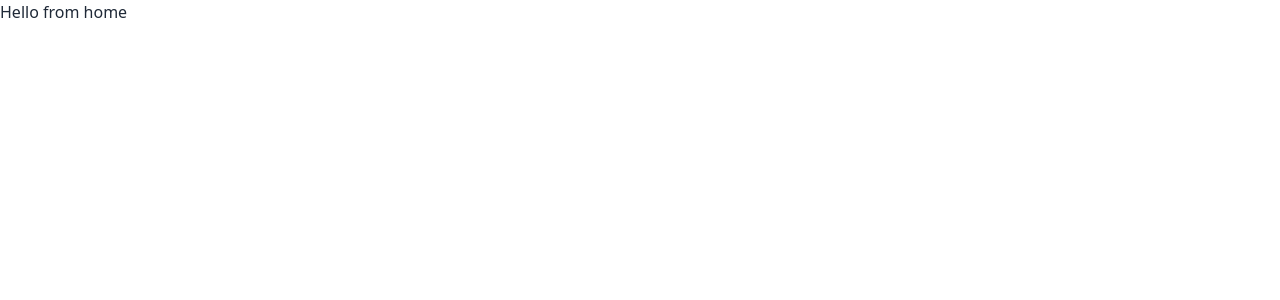
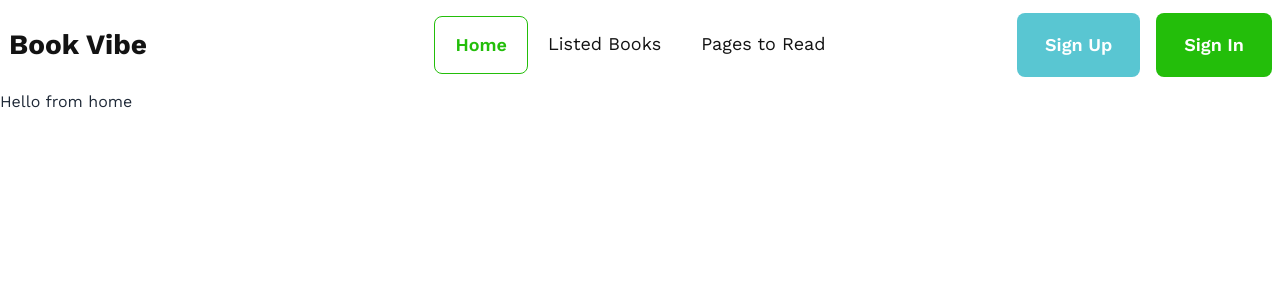
Before and after one commit to riponmondalbd/book-review, a React (Vite) app: page / in a window 1280 px wide. Shown: the top 300 px of the page. Built offline with nearby package versions, Linux system fonts and the light colour scheme; a web font is replaced by a local one.

Commit message:
complete navbar also responsive

```diff
--- a/src/components/ErrorPage/ErrorPage.jsx
+++ b/src/components/ErrorPage/ErrorPage.jsx
@@ -11,7 +11,7 @@ const ErrorPage = () => {
       </p>
       <div>
         <Link to={-1}>
-          <button className="btn text-white font-semibold text-xl bg-[#23BE0A]">
+          <button className="btn text-[#23BE0A] bg-white font-semibold text-lg border border-[#23BE0A]">
             Go Back
           </button>
         </Link>
--- /dev/null
+++ b/src/components/Navbar/Navbar.jsx
@@ -0,0 +1,101 @@
+import { NavLink } from "react-router-dom";
+
+const Navbar = () => {
+  const link = (
+    <>
+      <li>
+        <NavLink
+          to={"/"}
+          className={({ isActive, isPending }) =>
+            isPending
+              ? "pending"
+              : isActive
+              ? "bg-white text-[#23BE0A] border border-[#23BE0A] text-lg font-semibold py-[14px] px-[20px]"
+              : "text-[#131313] text-lg font-normal py-[14px] px-[20px]"
+          }
+        >
+          Home
+        </NavLink>
+      </li>
+      <li>
+        <NavLink
+          to={"/listed-books"}
+          className={({ isActive, isPending }) =>
+            isPending
+              ? "pending"
+              : isActive
+              ? "bg-white text-[#23BE0A] border border-[#23BE0A] text-lg font-semibold py-[14px] px-[20px]"
+              : "text-[#131313] text-lg font-normal py-[14px] px-[20px]"
+          }
+        >
+          Listed Books
+        </NavLink>
+      </li>
+      <li>
+        <NavLink
+          to={"/pages-to-read"}
+          className={({ isActive, isPending }) =>
+            isPending
+              ? "pending"
+              : isActive
+              ? "bg-white text-[#23BE0A] border border-[#23BE0A] text-lg font-semibold py-[14px] px-[20px]"
+              : "text-[#131313] text-lg font-normal py-[14px] px-[20px]"
+          }
+        >
+          Pages to Read
+        </NavLink>
+      </li>
+    </>
+  );
+  return (
+    <div className="navbar bg-base-100">
+      <div className="navbar-start">
+        <div className="dropdown">
+          <div
+            tabIndex={0}
+            role="button"
+            className="btn btn-ghost lg:hidden pl-0"
+          >
+            <svg
+              xmlns="http://www.w3.org/2000/svg"
+              className="h-5 w-5"
+              fill="none"
+              viewBox="0 0 24 24"
+              stroke="currentColor"
+            >
+              <path
+                strokeLinecap="round"
+                strokeLinejoin="round"
+                strokeWidth="2"
+                d="M4 6h16M4 12h8m-8 6h16"
+              />
+            </svg>
+          </div>
+          <ul
+            tabIndex={0}
+            className="menu menu-sm dropdown-content bg-base-100 rounded-box z-[1] mt-3 w-52 p-2 shadow"
+          >
+            {link}
+          </ul>
+        </div>
+        <a className="btn btn-ghost text-[28px] text-[#131313] font-bold pl-0">
+          Book Vibe
+        </a>
+      </div>
+      <div className="navbar-center hidden lg:flex">
+        <ul className="menu menu-horizontal px-1">{link}</ul>
+      </div>
+      <div className="navbar-end gap-4">
+        <button className=" text-lg rounded-lg font-semibold text-white py-1 md:py-[18px] px-3 md:px-[28px] bg-[#59C6D2]">
+          Sign Up
+        </button>
+
+        <button className="text-lg rounded-lg font-semibold text-white py-1 md:py-[18px] px-3 md:px-[28px] bg-[#23BE0A]">
+          Sign In
+        </button>
+      </div>
+    </div>
+  );
+};
+
+export default Navbar;
--- a/src/components/Root/Root.jsx
+++ b/src/components/Root/Root.jsx
@@ -1,9 +1,13 @@
 import { Outlet } from "react-router-dom";
+import Navbar from "../Navbar/Navbar";
 
 const Root = () => {
   return (
     <div>
-      <Outlet />
+      <div className="max-w-7xl mx-auto">
+        <Navbar />
+        <Outlet />
+      </div>
     </div>
   );
 };
--- a/src/index.css
+++ b/src/index.css
@@ -3,3 +3,7 @@
 @tailwind base;
 @tailwind components;
 @tailwind utilities;
+
+body {
+  font-family: "Work Sans", sans-serif;
+}
```
